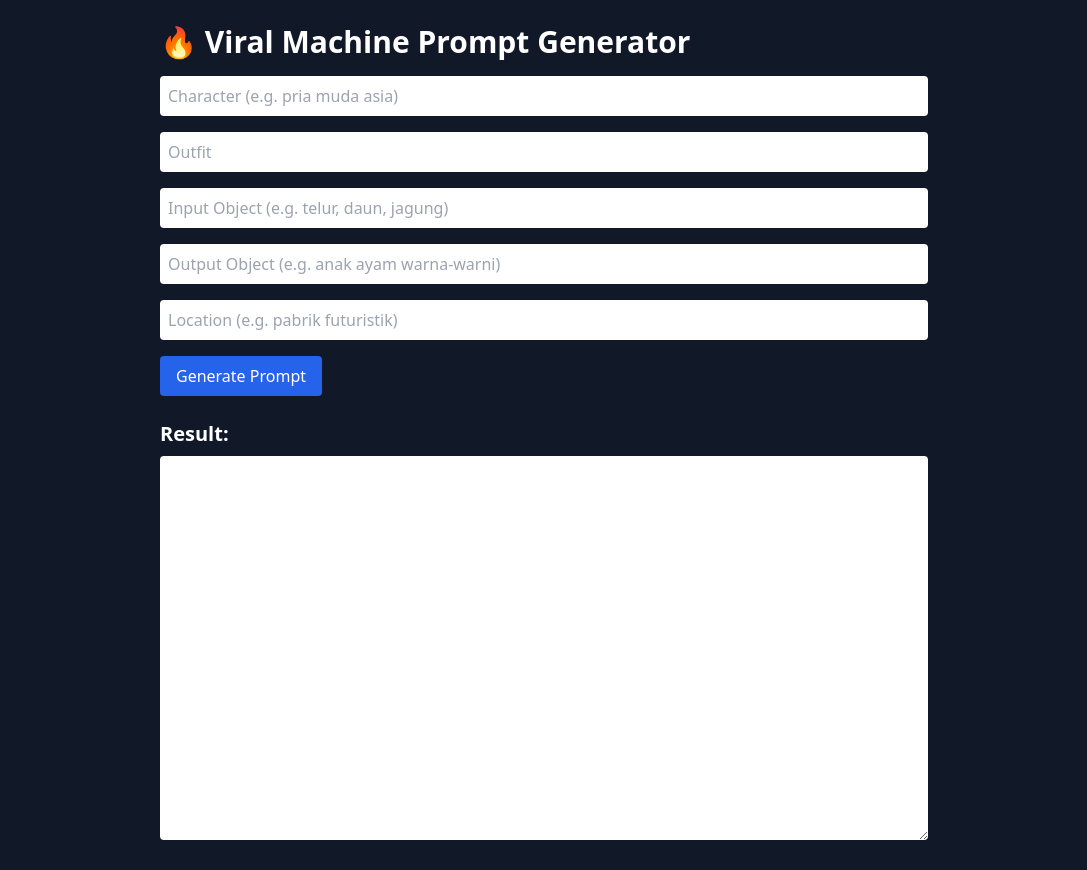
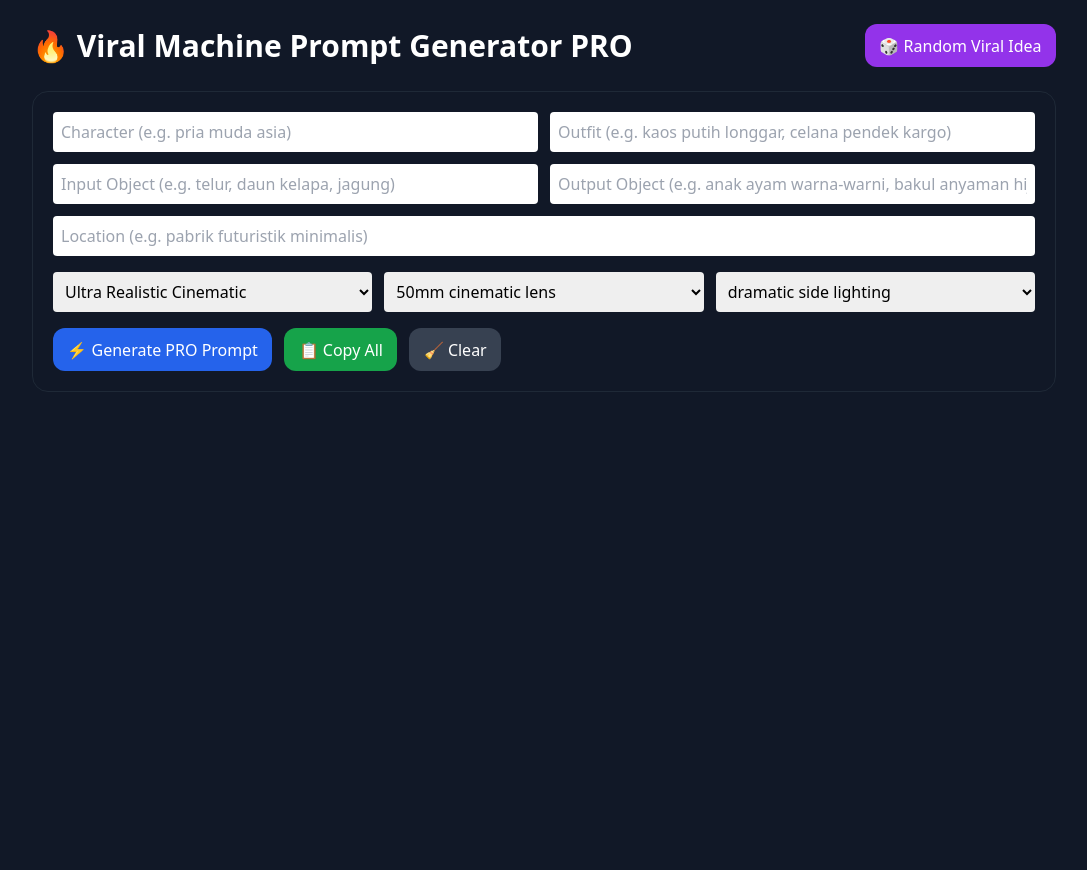
Before and after one commit to hanjoeAi/AI-VIRAL-MECHINE, a plain HTML site: page index.html in a window 1280 px wide. Shown: the whole page, without its empty margins (96-1183 px from the left). After the commit the page ends 800 px from the top, so only its background shows below. Drawn offline with nearby package versions, Linux system fonts and the light colour scheme.

Commit message:
Update index.html

```diff
--- a/index.html
+++ b/index.html
@@ -1,45 +1,108 @@
 <!DOCTYPE html><html lang="en">
 <head>
   <meta charset="UTF-8">
-  <title>AI Viral Machine Prompt Generator</title>
+  <title>AI Viral Machine Prompt Generator PRO</title>
   <meta name="viewport" content="width=device-width, initial-scale=1.0">
   <script src="https://cdn.tailwindcss.com"></script>
+  <style>
+    textarea { font-family: ui-monospace, SFMono-Regular, Menlo, Monaco, Consolas, "Liberation Mono", "Courier New", monospace; }
+    .card { background:#111827; border:1px solid #1f2937; border-radius:1rem; }
+    .btn { border-radius:0.75rem; padding:0.6rem 0.9rem; }
+  </style>
 </head>
-<body class="bg-gray-900 text-white p-6">  <div class="max-w-3xl mx-auto">
-    <h1 class="text-3xl font-bold mb-4">🔥 Viral Machine Prompt Generator</h1><div class="space-y-4">
-  <input id="character" placeholder="Character (e.g. pria muda asia)" class="w-full p-2 rounded text-black" />
-  <input id="outfit" placeholder="Outfit" class="w-full p-2 rounded text-black" />
-  <input id="inputObj" placeholder="Input Object (e.g. telur, daun, jagung)" class="w-full p-2 rounded text-black" />
-  <input id="outputObj" placeholder="Output Object (e.g. anak ayam warna-warni)" class="w-full p-2 rounded text-black" />
-  <input id="location" placeholder="Location (e.g. pabrik futuristik)" class="w-full p-2 rounded text-black" />
+<body class="bg-gray-900 text-white p-4 md:p-6">  <div class="max-w-5xl mx-auto space-y-6">
+    <header class="flex items-center justify-between gap-3">
+      <h1 class="text-2xl md:text-3xl font-bold">🔥 Viral Machine Prompt Generator PRO</h1>
+      <button onclick="randomizeAll()" class="btn bg-purple-600">🎲 Random Viral Idea</button>
+    </header><section class="card p-4 md:p-5 space-y-4">
+  <div class="grid md:grid-cols-2 gap-3">
+    <input id="character" placeholder="Character (e.g. pria muda asia)" class="w-full p-2 rounded text-black" />
+    <input id="outfit" placeholder="Outfit (e.g. kaos putih longgar, celana pendek kargo)" class="w-full p-2 rounded text-black" />
+    <input id="inputObj" placeholder="Input Object (e.g. telur, daun kelapa, jagung)" class="w-full p-2 rounded text-black" />
+    <input id="outputObj" placeholder="Output Object (e.g. anak ayam warna-warni, bakul anyaman hijau)" class="w-full p-2 rounded text-black" />
+    <input id="location" placeholder="Location (e.g. pabrik futuristik minimalis)" class="w-full p-2 rounded text-black md:col-span-2" />
+  </div>
 
-  <button onclick="generatePrompt()" class="bg-blue-600 px-4 py-2 rounded">Generate Prompt</button>
-</div>
+  <div class="grid md:grid-cols-3 gap-3">
+    <select id="style" class="w-full p-2 rounded text-black">
+      <option>Ultra Realistic Cinematic</option>
+      <option>Hollywood Film</option>
+      <option>K-Drama Aesthetic</option>
+      <option>Pixar Style</option>
+      <option>TikTok Hyper Viral</option>
+    </select>
+    <select id="camera" class="w-full p-2 rounded text-black">
+      <option>50mm cinematic lens</option>
+      <option>35mm handheld</option>
+      <option>macro lens</option>
+      <option>wide angle 24mm</option>
+    </select>
+    <select id="lighting" class="w-full p-2 rounded text-black">
+      <option>dramatic side lighting</option>
+      <option>soft diffused lighting</option>
+      <option>neon glow futuristic</option>
+      <option>high contrast studio</option>
+    </select>
+  </div>
 
-<div class="mt-6">
-  <h2 class="text-xl font-semibold mb-2">Result:</h2>
-  <textarea id="output" class="w-full h-96 p-3 text-black rounded"></textarea>
-</div>
+  <div class="flex flex-wrap gap-3">
+    <button onclick="generatePrompt()" class="btn bg-blue-600">⚡ Generate PRO Prompt</button>
+    <button onclick="copyAll()" class="btn bg-green-600">📋 Copy All</button>
+    <button onclick="clearAll()" class="btn bg-gray-700">🧹 Clear</button>
+  </div>
+</section>
+
+<section id="results" class="space-y-5"></section>
 
   </div><script>
-function generatePrompt() {
-  let character = document.getElementById('character').value;
-  let outfit = document.getElementById('outfit').value;
-  let inputObj = document.getElementById('inputObj').value;
-  let outputObj = document.getElementById('outputObj').value;
-  let location = document.getElementById('location').value;
+const R = (arr)=>arr[Math.floor(Math.random()*arr.length)];
 
-  let prompt = `SCENE 1 (HOOK):\n${character}, wearing ${outfit}, standing beside a mysterious large machine in ${location}, cinematic lighting, ultra realistic\n\n` +
+function randomizeAll(){
+  const chars = [
+    'pria muda asia','wanita muda indonesia','pekerja pabrik santai','influencer casual','teknisi muda'
+  ];
+  const outfits = [
+    'kaos putih longgar, celana pendek kargo hitam, sandal jepit','hoodie hitam oversized, jeans, sneakers','kemeja kerja biru, celana chino, sepatu safety','kaos grafis, celana pendek, sepatu slip-on'
+  ];
+  const inputs = ['telur ayam','daun kelapa','jagung berkulit','botol plastik bekas','kertas koran'];
+  const outputs = ['anak ayam warna-warni','bakul anyaman hijau','popcorn berlabel brand','produk daur ulang premium','mainan unik lucu'];
+  const locs = ['pabrik futuristik minimalis','gudang industri bersih','lab eksperimental modern','workshop kreatif industrial'];
 
-  `SCENE 2 (INPUT):\nclose-up hands inserting ${inputObj} into the machine, macro shot, high detail, cinematic\n\n` +
+  document.getElementById('character').value = R(chars);
+  document.getElementById('outfit').value = R(outfits);
+  document.getElementById('inputObj').value = R(inputs);
+  document.getElementById('outputObj').value = R(outputs);
+  document.getElementById('location').value = R(locs);
+}
 
-  `SCENE 3 (PROCESS):\ninside machine, gears moving, glowing lights, transforming ${inputObj} into ${outputObj}, futuristic cinematic\n\n` +
+function block(title, text){
+  return `\n<div class="card p-4">\n  <div class="flex items-center justify-between mb-2">\n    <h3 class="font-semibold">${title}</h3>\n    <button class="btn bg-indigo-600" onclick="copyText(this)">Copy</button>\n  </div>\n  <textarea class="w-full h-44 p-3 text-black rounded">${text}</textarea>\n</div>`;}
 
-  `SCENE 4 (OUTPUT):\n${outputObj} coming out of machine, satisfying, slow motion, high detail, clean lighting\n\n` +
+function sceneCard(idx, name, img, vid){ return \n<div class="space-y-3">\n  <h2 class="text-xl font-bold">🎬 Scene ${idx} — ${name}</h2>\n  ${block('PROMPT IMAGE', img)}\n  ${block('PROMPT VIDEO (animate the image result)', vid)}\n</div>; }
 
-  `SCENE 5 (LOOP):\n${character} looking amazed, same framing as opening, seamless loop`;
+function generatePrompt(){ const character = document.getElementById('character').value.trim(); const outfit = document.getElementById('outfit').value.trim(); const inputObj = document.getElementById('inputObj').value.trim(); const outputObj = document.getElementById('outputObj').value.trim(); const location = document.getElementById('location').value.trim(); const style = document.getElementById('style').value; const camera = document.getElementById('camera').value; const lighting = document.getElementById('lighting').value;
 
-  document.getElementById('output').value = prompt;
-}
-</script></body>
+const base = ${style}, ${camera}, ${lighting}, ultra realistic, high detail, 8k, cinematic composition, shallow depth of field;
+
+const s1_img = ${character}, wearing ${outfit}, standing beside a mysterious large machine in ${location}, curious expression, ${base}; const s1_vid = animate the exact scene: ${s1_img}, slow push-in camera, subtle idle motion (breathing, micro head movement), light flicker from machine, slight handheld, 24fps film look;
+
+const s2_img = close-up hands of ${character} inserting ${inputObj} into the top of a large machine, macro detail on textures, industrial design visible, ${base}; const s2_vid = animate the exact scene: ${s2_img}, hands move naturally inserting ${inputObj}, slight slow motion, focus pull from hand to machine opening, micro particles, realistic physics;
+
+const s3_img = inside the machine, complex mechanisms transforming ${inputObj} into ${outputObj}, gears, belts, glowing elements, dynamic industrial interior, ${base}; const s3_vid = animate the exact scene: ${s3_img}, moving gears and belts, transformation sequence visibly progressing, dynamic tracking camera through mechanisms, motion blur, sparks or light streaks;
+
+const s4_img = ${outputObj} coming out of the machine, clean and aesthetically pleasing, product reveal, satisfying composition, ${base}; const s4_vid = animate the exact scene: ${s4_img}, product exits smoothly, slight slow motion for emphasis, particles and soft glow, camera locks focus on output, satisfying timing;
+
+const s5_img = ${character} looking amazed at the machine, framing similar to opening shot for loop, balanced composition, ${base}; const s5_vid = animate the exact scene: ${s5_img}, subtle reaction (eyes widen, slight smile), camera slowly pulls back to match opening framing, seamless loop transition;
+
+const html = [ sceneCard(1, 'HOOK', s1_img, s1_vid), sceneCard(2, 'INPUT', s2_img, s2_vid), sceneCard(3, 'PROCESS', s3_img, s3_vid), sceneCard(4, 'OUTPUT', s4_img, s4_vid), sceneCard(5, 'LOOP', s5_img, s5_vid) ].join('');
+
+document.getElementById('results').innerHTML = html; }
+
+function copyText(btn){ const ta = btn.parentElement.parentElement.querySelector('textarea'); ta.select(); document.execCommand('copy'); btn.innerText = 'Copied!'; setTimeout(()=>btn.innerText='Copy',1200); }
+
+function copyAll(){ const texts = Array.from(document.querySelectorAll('#results textarea')).map(t=>t.value).join('\n\n'); const tmp = document.createElement('textarea'); tmp.value = texts; document.body.appendChild(tmp); tmp.select(); document.execCommand('copy'); document.body.removeChild(tmp); alert('All prompts copied'); }
+
+function clearAll(){ document.getElementById('results').innerHTML = ''; } </script>
+
+</body>
 </html>
```
